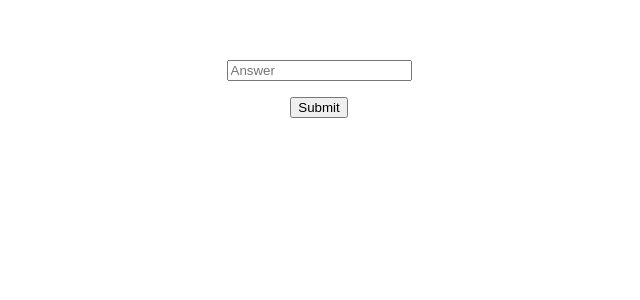
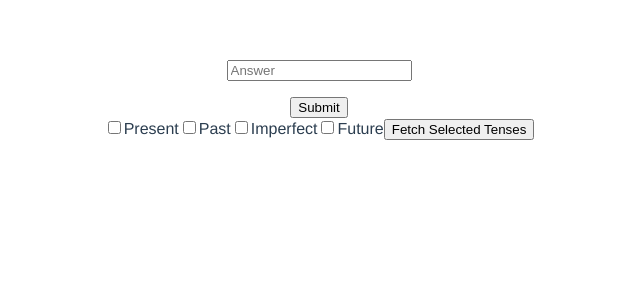
Before and after one commit to Gavin-Dreyer/SpanishConjugation-Vue, a Vue app: page / in a window 1280 px wide. Shown: the top 300 px of the page, without its empty margins (321-961 px from the left). Built offline with nearby package versions, Linux system fonts and the light colour scheme; no server answers.

Commit message:
added the ability to select different tenses via checkbox in order to practice a wider range of verbs

```diff
--- a/src/App.vue
+++ b/src/App.vue
@@ -7,6 +7,16 @@
       :points="points"
       :key="componentKey"
     />
+
+    <input type="checkbox" id="present" value="Presente" v-model="checkedTenses" />
+    <label for="present">Present</label>
+    <input type="checkbox" id="past" value="Pretérito" v-model="checkedTenses" />
+    <label for="past">Past</label>
+    <input type="checkbox" id="imperfect" value="Imperfecto" v-model="checkedTenses" />
+    <label for="imperfect">Imperfect</label>
+    <input type="checkbox" id="future" value="Futuro" v-model="checkedTenses" />
+    <label for="future">Future</label>
+    <button v-on:click="fetchTenses">Fetch Selected Tenses</button>
   </div>
 </template>
 
@@ -21,6 +31,7 @@ export default {
   data() {
     return {
       verbs: [],
+      checkedTenses: [],
       loading: false,
       points: 0,
       componentKey: 0
@@ -36,7 +47,22 @@ export default {
       this.$http
         .get(baseURI)
         .then(result => {
-          this.verbs.push(result.data);
+          this.verbs = result.data;
+        })
+        .catch(err => console.log(err))
+        .finally(() => {
+          this.loading = false;
+        });
+    },
+    fetchTenses: function() {
+      if (this.checkedTenses.length === 0) return;
+
+      this.loading = true;
+      const baseURI = "http://localhost:4444/api/tense/multiTense";
+      this.$http
+        .get(baseURI, { params: { tenses: this.checkedTenses } })
+        .then(result => {
+          this.verbs = result.data;
         })
         .catch(err => console.log(err))
         .finally(() => {
--- a/src/components/IndicativePresent.vue
+++ b/src/components/IndicativePresent.vue
@@ -2,6 +2,8 @@
   <div>
     <div v-if="loading">Loading</div>
     <div v-else-if="verbs.length > 0">
+      <p>Tense: {{randomVerb.tense}}</p>
+      <p>Mood: {{randomVerb.mood}}</p>
       <p>Conjugate {{ randomVerb.spanishVerb }} into {{ randomVerb.view }}</p>
       <p>{{ points }}</p>
     </div>
@@ -34,10 +36,9 @@ export default {
       if (this.verbs.length === 0) return [];
 
       let v = [];
+      console.log(this.verbs);
       //   Randomly selects a verb from the indicative present verbs
-      let verb = this.verbs[0][
-        Math.floor(Math.random() * this.verbs[0].length)
-      ];
+      let verb = this.verbs[Math.floor(Math.random() * this.verbs.length)];
 
       //creates a list of the 6 different points of view
       Object.keys(verb).forEach((item, index) => {
@@ -61,7 +62,12 @@ export default {
         })
         .join("");
 
-      return { spanishVerb: verb.spanishVerb, ...v };
+      return {
+        spanishVerb: verb.spanishVerb,
+        tense: verb.tense,
+        mood: verb.mood,
+        ...v
+      };
     }
   },
   methods: {
```
